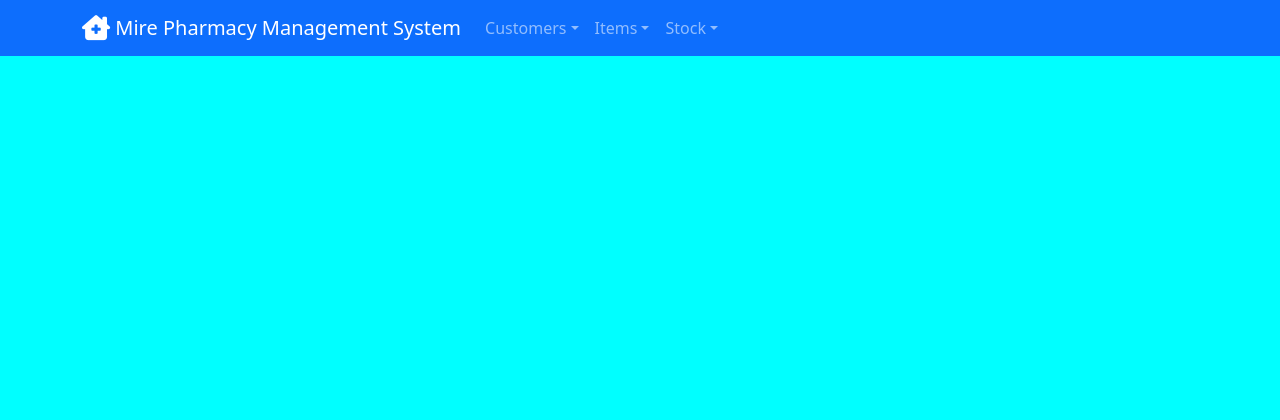
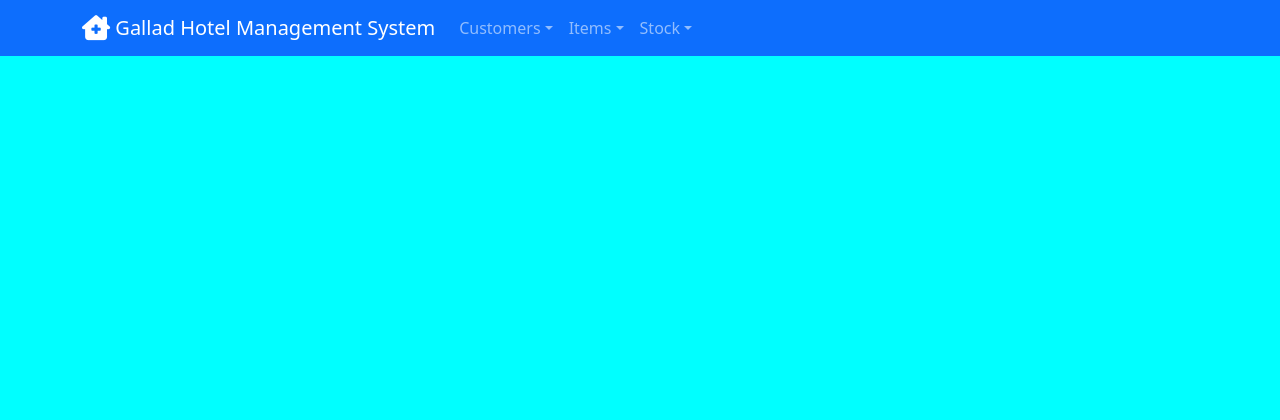
Before and after one commit to shaacuur6/PMS_Repos, a Django app: page /branch_create in a window 1280 px wide. Shown: the top 420 px of the page. Run offline with Django 4.2, Linux system fonts and the light colour scheme; a user stored in the database is signed in; some libraries are stand-ins or nearby versions.

Commit message:
Updated Head

```diff
--- a/templates/base.html
+++ b/templates/base.html
@@ -2,7 +2,7 @@
 <!DOCTYPE html>
 <html lang="en">
   <head>
-    <title>Pharmacy Management System</title>
+    <title>Gallad Hotel Management System</title>
     <link rel="stylesheet" href="https://cdnjs.cloudflare.com/ajax/libs/font-awesome/6.1.1/css/all.min.css">
     <link href="https://cdn.jsdelivr.net/npm/bootstrap@5.3.3/dist/css/bootstrap.min.css" rel="stylesheet" integrity="sha384-QWTKZyjpPEjISv5WaRU9OFeRpok6YctnYmDr5pNlyT2bRjXh0JMhjY6hW+ALEwIH" crossorigin="anonymous">
 
@@ -20,11 +20,12 @@
     </style>
   </head>
   <body class="d-flex flex-column min-vh-100" style="background-color: aqua;">
+
     <nav class="navbar navbar-expand-lg navbar-dark bg-primary">
       <div class="container">
         <a class="navbar-brand" href="{% url 'Customer_List' %}">
 
-          <i class="fas fa-clinic-medical fa-lg"></i>  Mire Pharmacy Management System
+          <i class="fas fa-clinic-medical fa-lg"></i>  Gallad Hotel Management System
         </a>
         <button class="navbar-toggler" type="button" data-bs-toggle="collapse" data-bs-target="#navbarColor01" aria-controls="navbarColor01" aria-expanded="false" aria-label="Toggle navigation">
           <span class="navbar-toggler-icon"></span>
```
